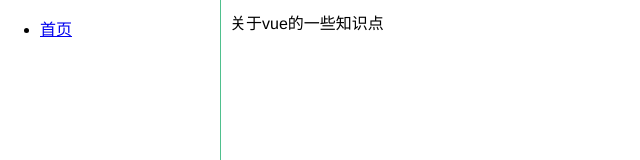
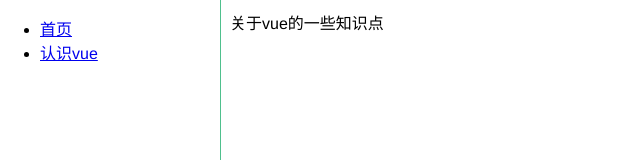
Before and after one commit to yokiyokiyoki/vue-component, a Vue app: page / in a window 1280 px wide. Shown: the top 160 px of the page, without its empty margins (0-640 px from the left). Built offline with nearby package versions, Linux system fonts and the light colour scheme.

Commit message:
修改布局

```diff
--- a/src/App.vue
+++ b/src/App.vue
@@ -4,6 +4,9 @@
       <ul>
         <li>
           <router-link to='/'>首页</router-link>
+        </li>
+        <li>
+          <router-link to='/know'>认识vue</router-link>
         </li>
       </ul>
     </nav>
@@ -40,8 +43,9 @@
       left: 0px;
       right: 0px;
       bottom: 0px;
-      padding-left: 220px;
+      padding-left: 230px;
       background-color: white;
+      padding-top: 10px;
     }
   }
 
--- a/src/components/index/index.vue
+++ b/src/components/index/index.vue
@@ -1,9 +1,4 @@
-<style lang="less" scoped>
-  .index {
-    padding: 10px 10px;
-  }
 
-</style>
 
 <template>
   <div class="index">
```
